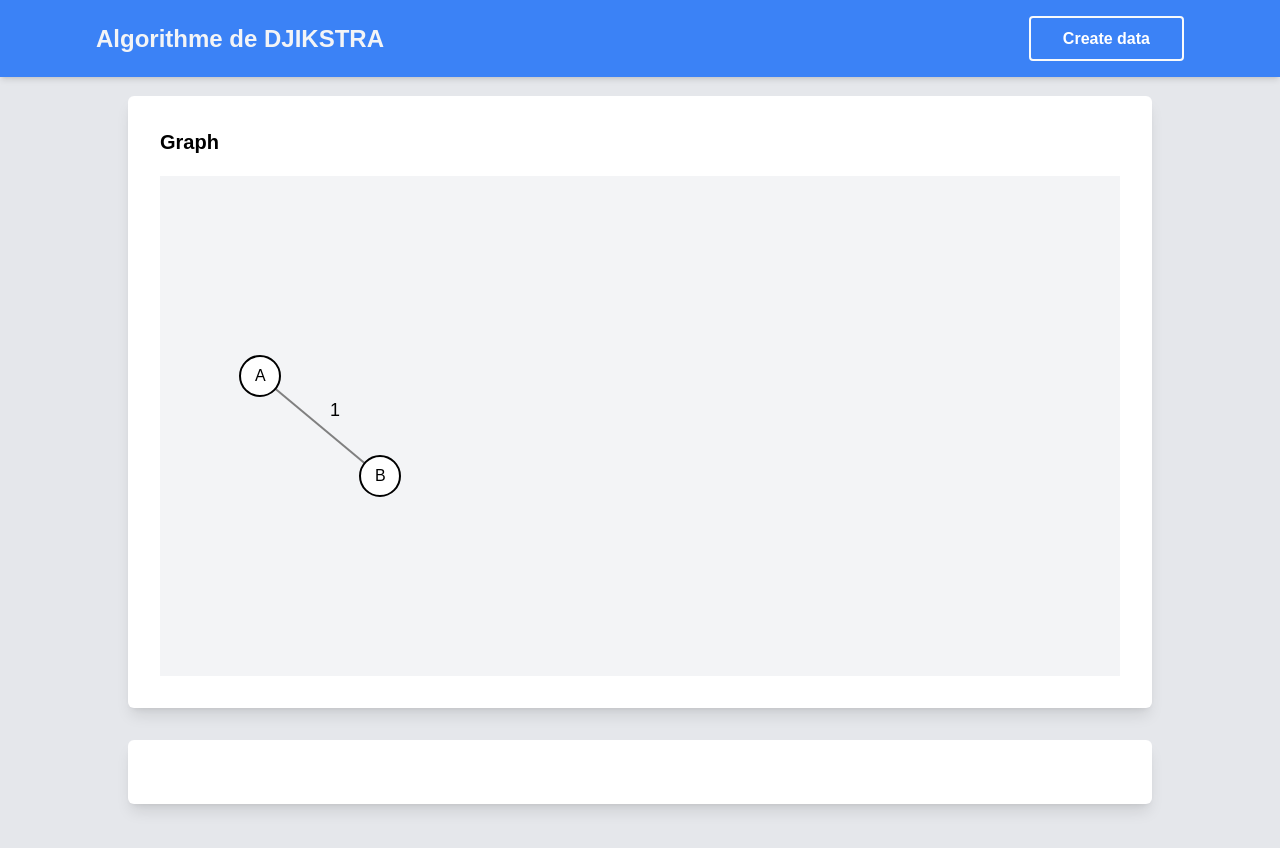
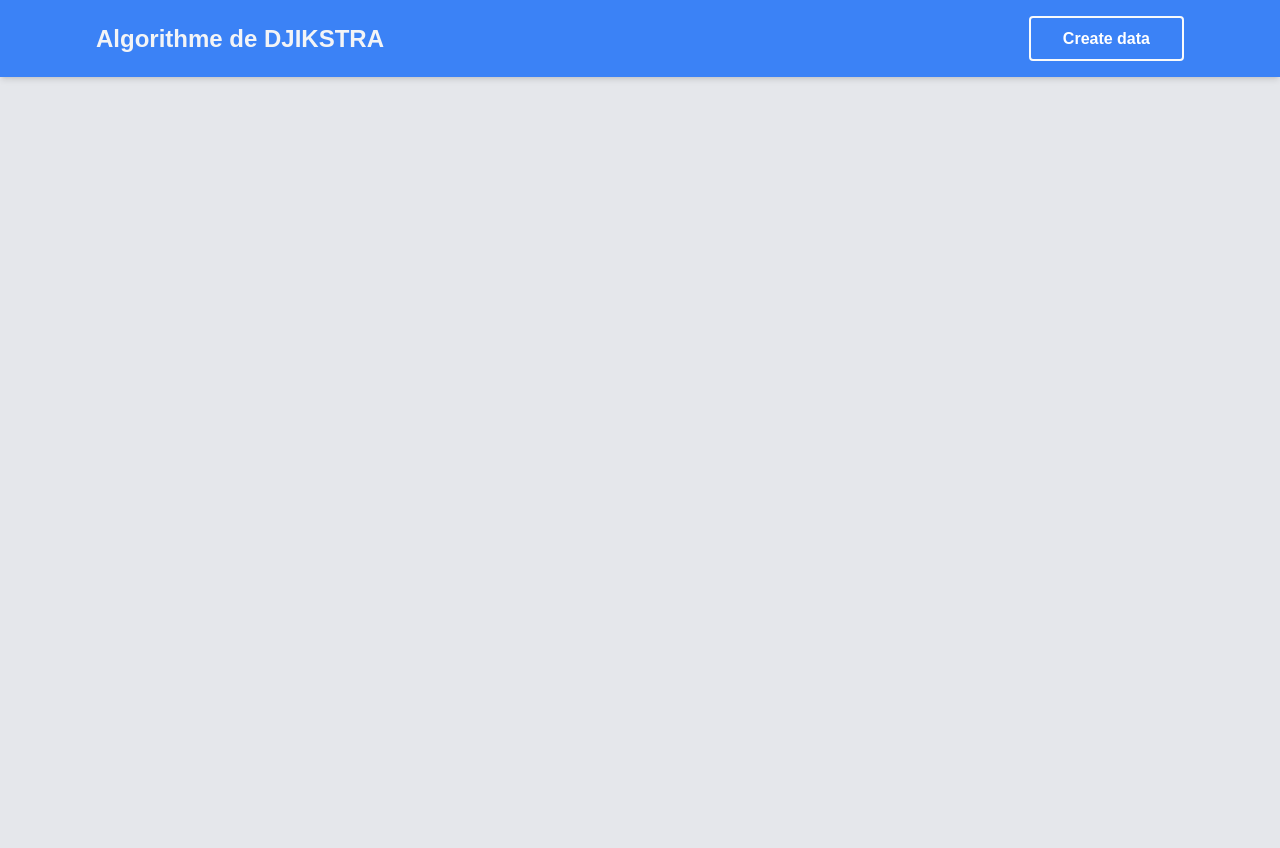
Before and after one commit to agapeJoshue/DJIKSTRA, a Next.js app: page / in a window 1280 px wide. Shown: the top 848 px of the page. After the commit the page ends 800 px from the top, so only its background shows below. Built offline with nearby package versions, Linux system fonts and the light colour scheme.

Commit message:
Fix data form

```diff
--- a/app/formulaire.tsx
+++ b/app/formulaire.tsx
@@ -40,7 +40,7 @@ const Formulaire: React.FC<useProps> = ({ initData, onDataChange }) => {
     setData(prevData => [
       ...prevData,
       {
-        debut: '',
+        debut: data.length === 0 ? 'A' : '',
         fin: '',
         delais: 1,
         editable: true
@@ -68,13 +68,13 @@ const Formulaire: React.FC<useProps> = ({ initData, onDataChange }) => {
         >
           <input
             type='text'
-            value={d.debut}
+            value={i === 0 ? 'A' : d.debut}
             onChange={(e: React.ChangeEvent<HTMLInputElement>) =>
               handleChangeInput(e, i, 'debut')
             }
             className='outline-none border border-gray-500 rounded text-lg font-medium py-2 px-4 text-center'
             maxLength={1}
-            disabled={!d.editable}
+            disabled={i === 0}
             required
           />
           <div className='flex items-center gap-2'>
@@ -104,17 +104,12 @@ const Formulaire: React.FC<useProps> = ({ initData, onDataChange }) => {
             required
           />
 
-          { d.editable && (
           <button
             onClick={() => handleDeleteData(i)}
             className='w-[40px] h-[40px] flex items-center justify-center text-gray-500 my-transition rounded-full hover:bg-gray-200 hover:text-gray-800'
           >
             <i className='ri-delete-back-2-line text-2xl font-semibold'></i>
           </button>
-          )}
-          { !d.editable && (
-            <div></div>
-          )}
         </div>
       ))}
 
--- a/app/graph.tsx
+++ b/app/graph.tsx
@@ -9,13 +9,13 @@ interface GraphProps {
 
 const Graph: React.FC<GraphProps> = ({ data, critics }) => {
   const [graphData, setGraphData] = useState<newData[]>(data)
-  const [nodePositions, setNodePositions] = useState<{
+  const [Positions, setPositions] = useState<{
     [key: string]: { x: number; y: number }
   }>({})
 
   useEffect(() => {
     setGraphData(data)
-    generateNodePositions(data)
+    generatePositions(data)
   }, [data])
 
   const [newCritics, setNewCritics] = useState(critics)
@@ -24,20 +24,20 @@ const Graph: React.FC<GraphProps> = ({ data, critics }) => {
     setNewCritics(critics)
   }, [critics])
 
-  const generateNodePositions = (data: newData[]) => {
+  const generatePositions = (data: newData[]) => {
     const nodes = Array.from(new Set(data.flatMap(d => [d.debut, d.fin])))
     const positions: { [key: string]: { x: number; y: number } } = {}
-    const spacingX = 120
-    const spacingY = 100
+    const espaceX = 120
+    const espaceY = 100
 
     nodes.forEach((node, index) => {
       positions[node] = {
-        x: 100 + index * spacingX,
-        y: 200 + (index % 2 === 0 ? 0 : spacingY)
+        x: 100 + index * espaceX,
+        y: 200 + (index % 2 === 0 ? 0 : espaceY)
       }
     })
 
-    setNodePositions(positions)
+    setPositions(positions)
   }
 
   const isCritics = (node: string) => {
@@ -59,8 +59,8 @@ const Graph: React.FC<GraphProps> = ({ data, critics }) => {
       >
         {graphData.map((edge, index) => {
           const { debut, fin, delais } = edge
-          const start = nodePositions[debut]
-          const end = nodePositions[fin]
+          const start = Positions[debut]
+          const end = Positions[fin]
           const isActive = isCheCrit(debut, fin)
 
           if (!start || !end) return null
@@ -79,7 +79,7 @@ const Graph: React.FC<GraphProps> = ({ data, critics }) => {
                 x={(start.x + end.x) / 2 + (start.y < end.y ? 10 : -10)}
                 y={(start.y + end.y) / 2 + (start.x < end.x ? -10 : 10)}
                 fontSize='18'
-                fill='black'
+                fill='blue'
                 fontWeight='semibold'
               >
                 {delais}
@@ -88,7 +88,7 @@ const Graph: React.FC<GraphProps> = ({ data, critics }) => {
           )
         })}
 
-        {Object.entries(nodePositions).map(([node, pos]) => (
+        {Object.entries(Positions).map(([node, pos]) => (
           <g key={node}>
             <circle
               cx={pos.x}
--- a/app/page.tsx
+++ b/app/page.tsx
@@ -1,6 +1,4 @@
 'use client'
-
-declare module 'aframe'
 
 import { useState } from 'react'
 import dynamic from 'next/dynamic'
@@ -14,11 +12,10 @@ export interface newData {
   debut: string
   fin: string
   delais: number
-  editable: boolean
 }
 
 export default function Home () {
-  /* const dataDefault = [
+  /* const [initData, setInitialData] = useState<newData[]>([
     { debut: 'A', fin: 'B', delais: 2, editable: false },
     { debut: 'A', fin: 'C', delais: 1, editable: false },
     { debut: 'A', fin: 'D', delais: 4, editable: false },
@@ -33,12 +30,12 @@ export default function Home () {
     { debut: 'E', fin: 'G', delais: 5, editable: false },
     { debut: 'E', fin: 'F', delais: 6, editable: false },
     { debut: 'F', fin: 'G', delais: 2, editable: false }
-  ] */
+  ]) */
 
   const [model, setModel] = useState(false)
-  const [initData, setInitialData] = useState<newData[]>([
-    { debut: 'A', fin: 'B', delais: 1, editable: false }
-  ])
+
+  const [initData, setInitialData] = useState<newData[]>([])
+
   const [entities, setEntity] = useState<string[]>([])
 
   const onDataChange = (data: newData[]) => {
@@ -88,7 +85,8 @@ export default function Home () {
           </button>
         </div>
       </nav>
-
+      {initData.length > 0 && (
+        <>
           <section className='bg-white p-8 rounded-md shadow-lg w-[80%] mx-auto mt-24'>
             <h2 className='font-bold text-xl mb-5'>Graph</h2>
             <Graph data={initData} critics={critics} />
@@ -101,6 +99,8 @@ export default function Home () {
               showCriticsPath={showCriticsPath}
             />
           </section>
+        </>
+      )}
 
       <Dialog
         model={model}
```
Lines whose indentation alone changed are shown as unchanged.
